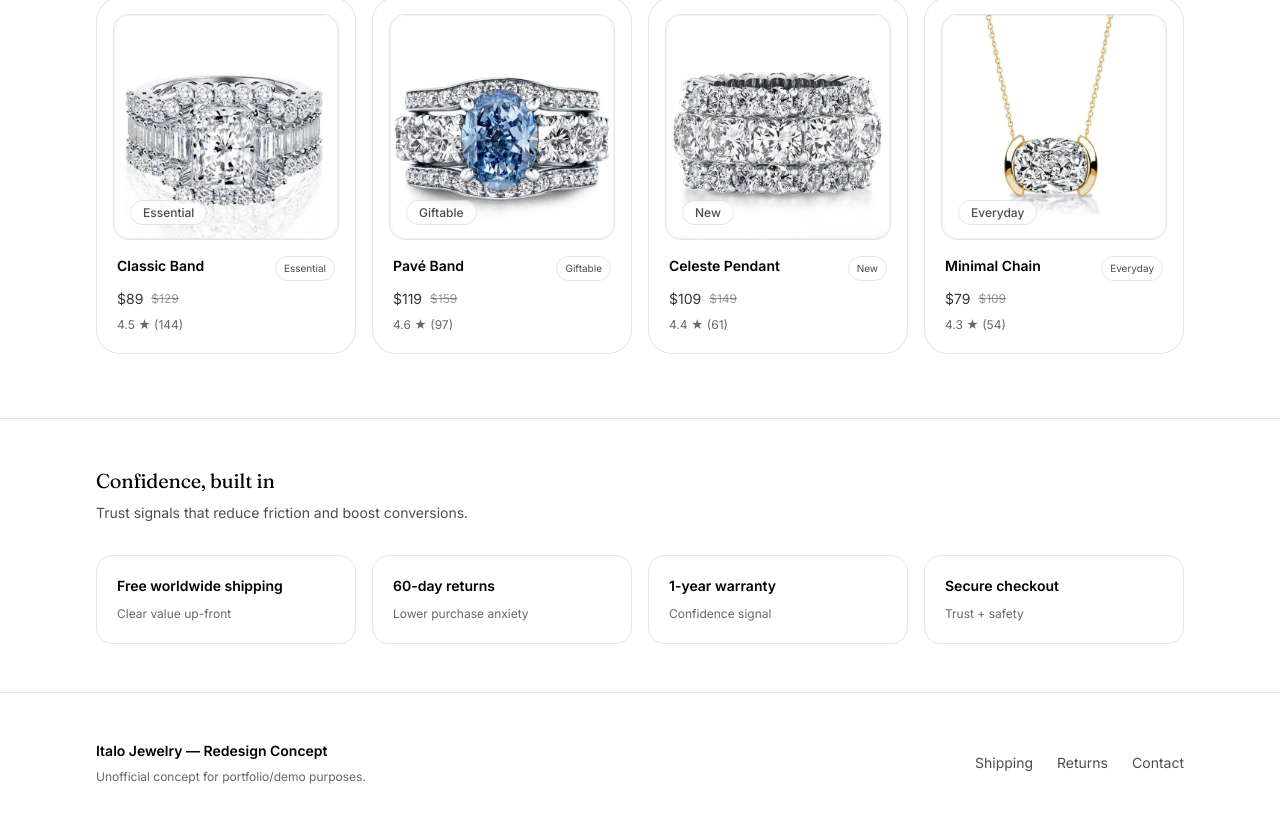
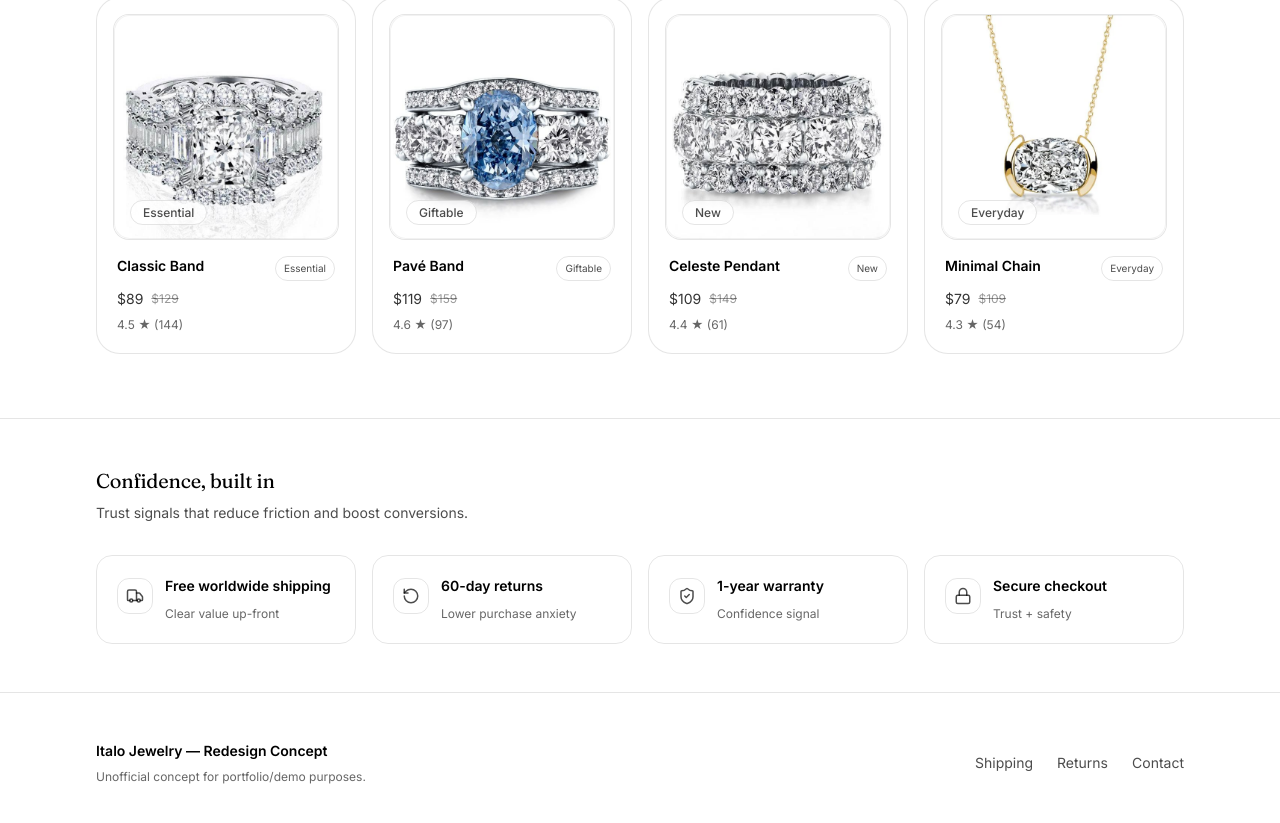
Before and after one commit to Ms-Njuguna/italo-jewelry-redesign, a React (Vite) app: page / in a window 1280 px wide. Shown: the part 2513-3336 px from the top of the page. Built offline with nearby package versions, Linux system fonts and the light colour scheme.

Commit message:
feat: add lucide icons to trust bar and accent hover border

```diff
--- a/package.json
+++ b/package.json
@@ -12,6 +12,7 @@
   "dependencies": {
     "@tailwindcss/vite": "^4.2.0",
     "framer-motion": "^12.34.2",
+    "lucide-react": "^0.575.0",
     "react": "^19.2.0",
     "react-dom": "^19.2.0",
     "tailwindcss": "^4.2.0"
--- a/src/components/sections/TrustBar.jsx
+++ b/src/components/sections/TrustBar.jsx
@@ -1,11 +1,12 @@
 import Container from "../ui/Container";
 import Reveal from "../ui/Reveal";
+import { Truck, RotateCcw, ShieldCheck, Lock } from "lucide-react";
 
 const items = [
-  { title: "Free worldwide shipping", desc: "Clear value up-front" },
-  { title: "60-day returns", desc: "Lower purchase anxiety" },
-  { title: "1-year warranty", desc: "Confidence signal" },
-  { title: "Secure checkout", desc: "Trust + safety" },
+  { title: "Free worldwide shipping", desc: "Clear value up-front", Icon: Truck },
+  { title: "60-day returns", desc: "Lower purchase anxiety", Icon: RotateCcw },
+  { title: "1-year warranty", desc: "Confidence signal", Icon: ShieldCheck },
+  { title: "Secure checkout", desc: "Trust + safety", Icon: Lock },
 ];
 
 export default function TrustBar() {
@@ -26,9 +27,19 @@ export default function TrustBar() {
         <div className="mt-8 grid gap-4 sm:grid-cols-2 lg:grid-cols-4">
           {items.map((i, idx) => (
             <Reveal key={i.title} delay={0.04 * idx} y={10}>
-              <div className="rounded-2xl border border-black/10 p-5">
-                <p className="text-sm font-semibold">{i.title}</p>
-                <p className="mt-2 text-xs leading-relaxed text-black/60">{i.desc}</p>
+              <div className="rounded-2xl border border-black/10 p-5 transition hover:border-[rgb(var(--accent)/0.35)]">
+                <div className="flex items-start gap-3">
+                  <div className="mt-0.5 rounded-xl border border-black/10 p-2 text-black/70">
+                    <i.Icon size={18} />
+                  </div>
+
+                  <div>
+                    <p className="text-sm font-semibold">{i.title}</p>
+                    <p className="mt-2 text-xs leading-relaxed text-black/60">
+                      {i.desc}
+                    </p>
+                  </div>
+                </div>
               </div>
             </Reveal>
           ))}
```
Also changed, not shown: 1 other file (tests, documents, lock files or other folders).
